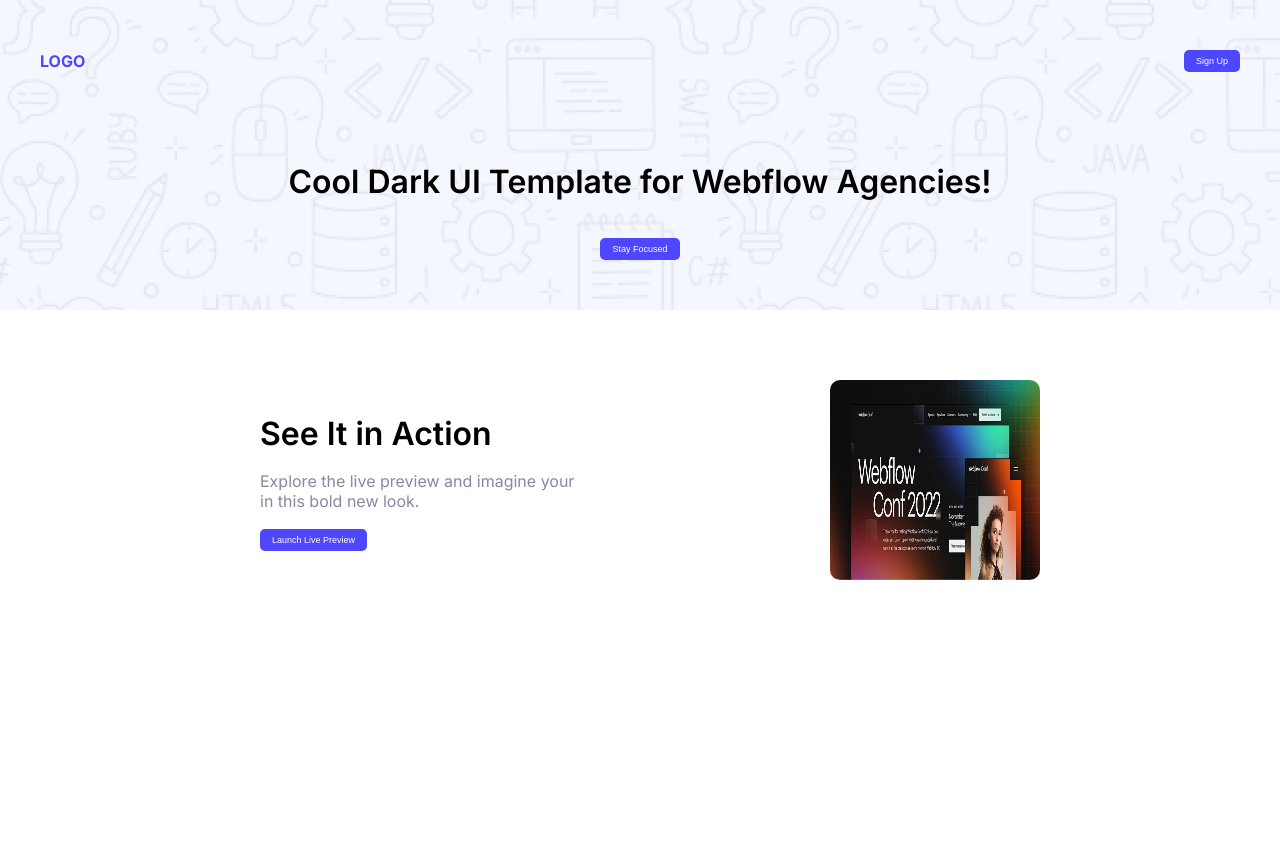
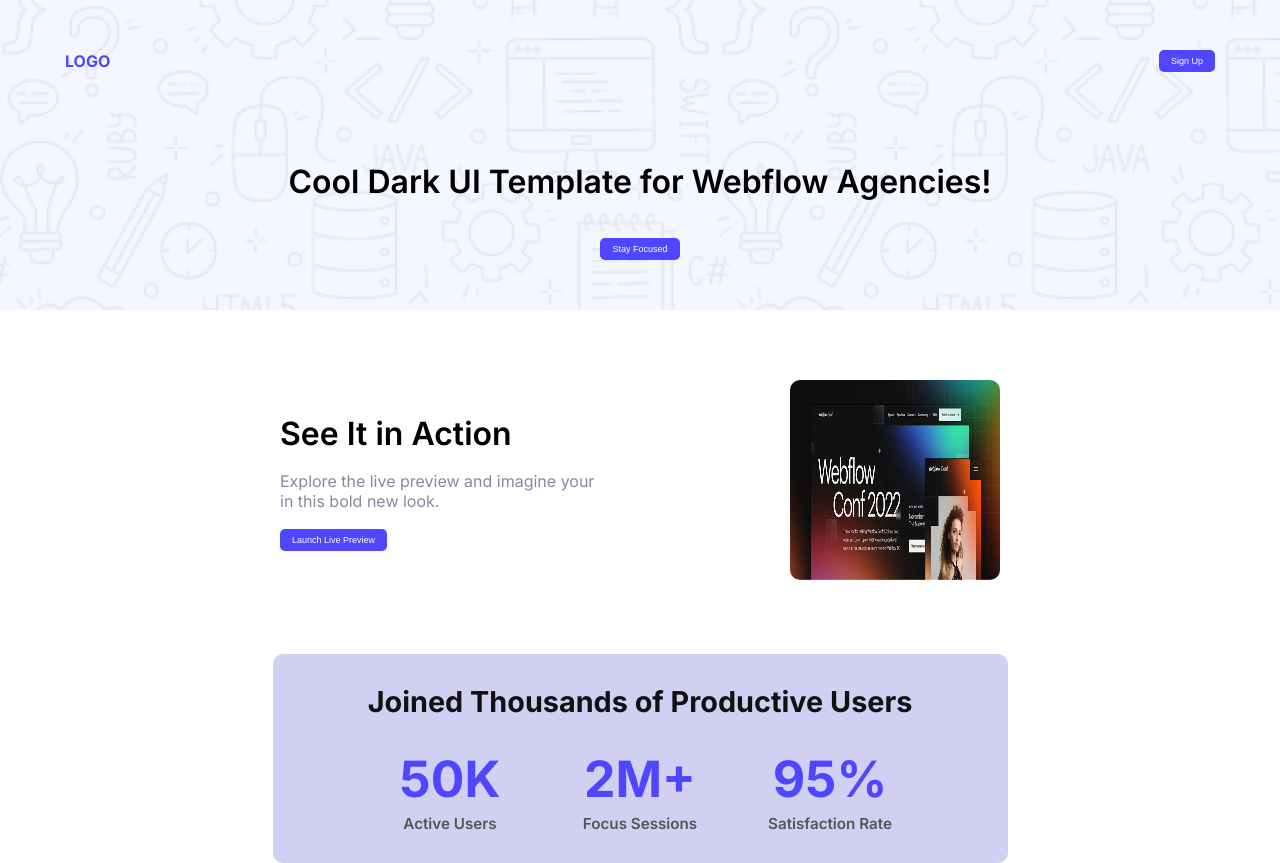
Before and after one commit to humaeidmansur/assignment-one, a plain HTML site: page assignmentone.html in a window 1280 px wide. Before the commit the page ends 800 px from the top, so only its background shows below. Drawn offline with Linux system fonts and the light colour scheme.

Commit message:
updated section three

```diff
--- a/assignmentone.html
+++ b/assignmentone.html
@@ -62,8 +62,37 @@
 
   </div>
 
+  </div>
 
-  </div>
+<!--section two-->
+
+<section class="container-two">
+    <h2 class="productive">
+        Joined Thousands of Productive Users
+    </h2>
+
+    <div class="digit-row">
+        <div class="digit">
+            <h3>50K</h3>
+            <p>Active Users</p>
+        </div>
+
+        <div class="digit">
+            <h3>2M+</h3>
+            <p>Focus Sessions</p>
+        </div>
+
+        <div class="digit">
+            <h3>95%</h3>
+            <p>Satisfaction Rate</p>
+        </div>
+    </div>
+</section>
+
+ <!--section three-->
+
+
+
 
 
     </main>
--- a/style.css
+++ b/style.css
@@ -1,5 +1,5 @@
 
-.logo,.Focused,.title{
+.logo,.Focused,.title ,.productive ,.digit{
   font-family: "Inter", sans-serif;
   font-optical-sizing: auto;
   font-weight: 600;
@@ -53,7 +53,7 @@ color:#4E47FF;
 
 }
 
-.container{
+main{
     max-width:1200px;
     margin: 0 auto;
 }
@@ -63,6 +63,9 @@ color:#4E47FF;
     justify-content: space-between;
     align-items: center;
     margin-bottom: 90px;
+    padding-left: 45px;
+    padding-right: 45px;
+
 }
 
 /* container-one */
@@ -75,9 +78,11 @@ color:#4E47FF;
     gap: 30px;
     margin-top: 0px;
     margin-right: 150px;
-    margin-left: 260px;
+    margin-left: 40px;
     padding-top: 10px;
+    padding-left: 200px;
 }
+
 
 .image{
     min-width: 300px;
@@ -90,7 +95,7 @@ color:#4E47FF;
 }
 
 .left-content{
-    gap: 23px;
+    gap: 3px;
 }
 
 main{
@@ -103,3 +108,52 @@ main{
   color:#8987A1;
   font-style: normal;
 }
+
+/* container-two */
+
+
+.container-two{
+  display: flex;
+  flex-direction: column;
+  align-items: center;
+  text-align: center;
+  gap: 30px;
+  background-color: rgba(189, 188, 238, 0.695);
+  padding: 30px 0px;
+  border-radius: 10px;
+  max-width: 735px;
+  margin: 0 auto;
+  margin-top: 70px;
+}
+
+.digit-row {
+  display: flex;
+  justify-content: center;
+  gap: 40px;
+  /*flex-wrap: wrap;*/
+
+}
+
+.digit {
+  min-width: 150px;
+}
+
+.digit h3 {
+  font-size: 50px;
+  color: #4E47FF;
+  margin-bottom: 5px;
+}
+
+.digit p {
+  color: #555;
+  font-size: 0.95rem;
+}
+
+.productive {
+  font-size: 1.8rem;
+  font-weight: bold;
+  color: #111;
+  margin: 0;
+}
+
+/* section three */
```
